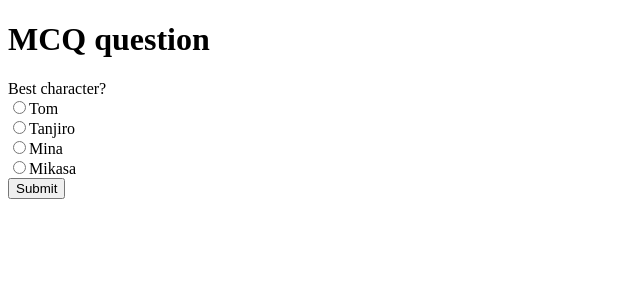
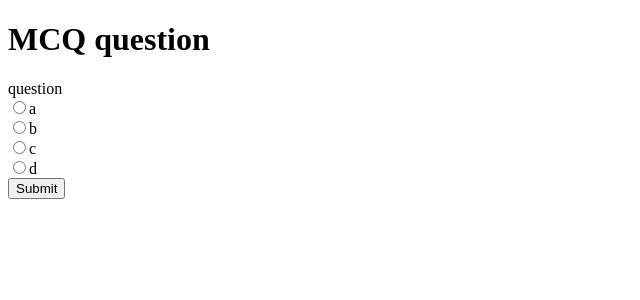
Before and after one commit to princebansal7/django-projects, a Django app: page /examapp/mcq/ in a window 1280 px wide. Shown: the top 300 px of the page, without its empty margins (0-640 px from the left). Run offline with Django 5.2, Linux system fonts and the light colour scheme.

Commit message:
dynamic content but without Template variables

```diff
--- a/examapp/templates/mcq.html
+++ b/examapp/templates/mcq.html
@@ -9,12 +9,12 @@
 
 <body>
     <h1>MCQ question</h1>
-    <div class="question">Best character?</div>
+    <div class="question">question</div>
     <div class="question-options">
-        <div> <input type="radio" name="answer">Tom</input></div>
-        <div> <input type="radio" name="answer">Tanjiro</input></div>
-        <div> <input type="radio" name="answer">Mina</input></div>
-        <div> <input type="radio" name="answer">Mikasa</input></div>
+        <div> <input type="radio" name="answer">a</input></div>
+        <div> <input type="radio" name="answer">b</input></div>
+        <div> <input type="radio" name="answer">c</input></div>
+        <div> <input type="radio" name="answer">d</input></div>
     </div>
     <div><input type="submit" value="Submit"></div>
 </body>
--- a/examapp/views.py
+++ b/examapp/views.py
@@ -12,6 +12,15 @@ def testpaper(req):
 
 
 def mcq(req):
+    # assume we got below data from database
+    context = {
+        "question": "Best Character?",
+        "a": "Tom",
+        "b": "Tanjiro",
+        "c": "Mina",
+        "d": "Mikasa",
+    }
+
     template = loader.get_template("mcq.html")
-    res = template.render()
+    res = template.render(context, req)
     return HttpResponse(res)
```
